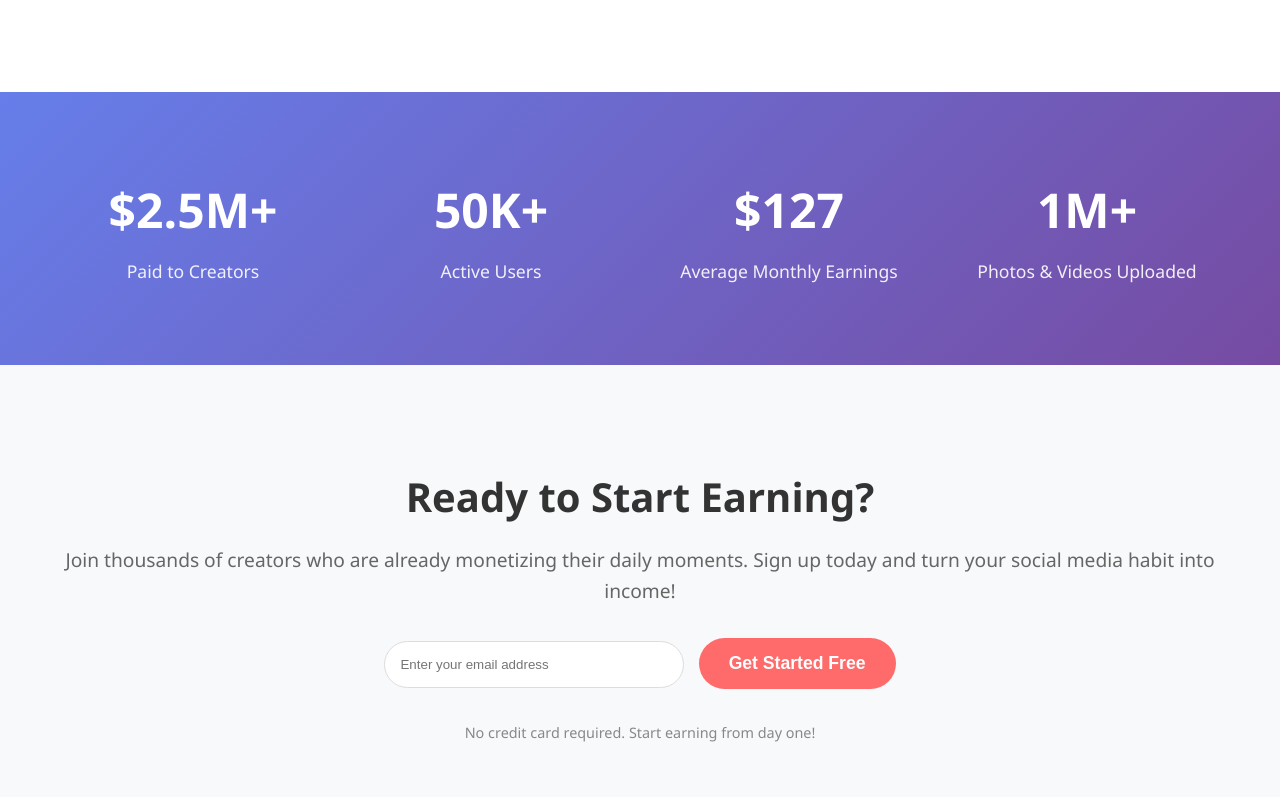
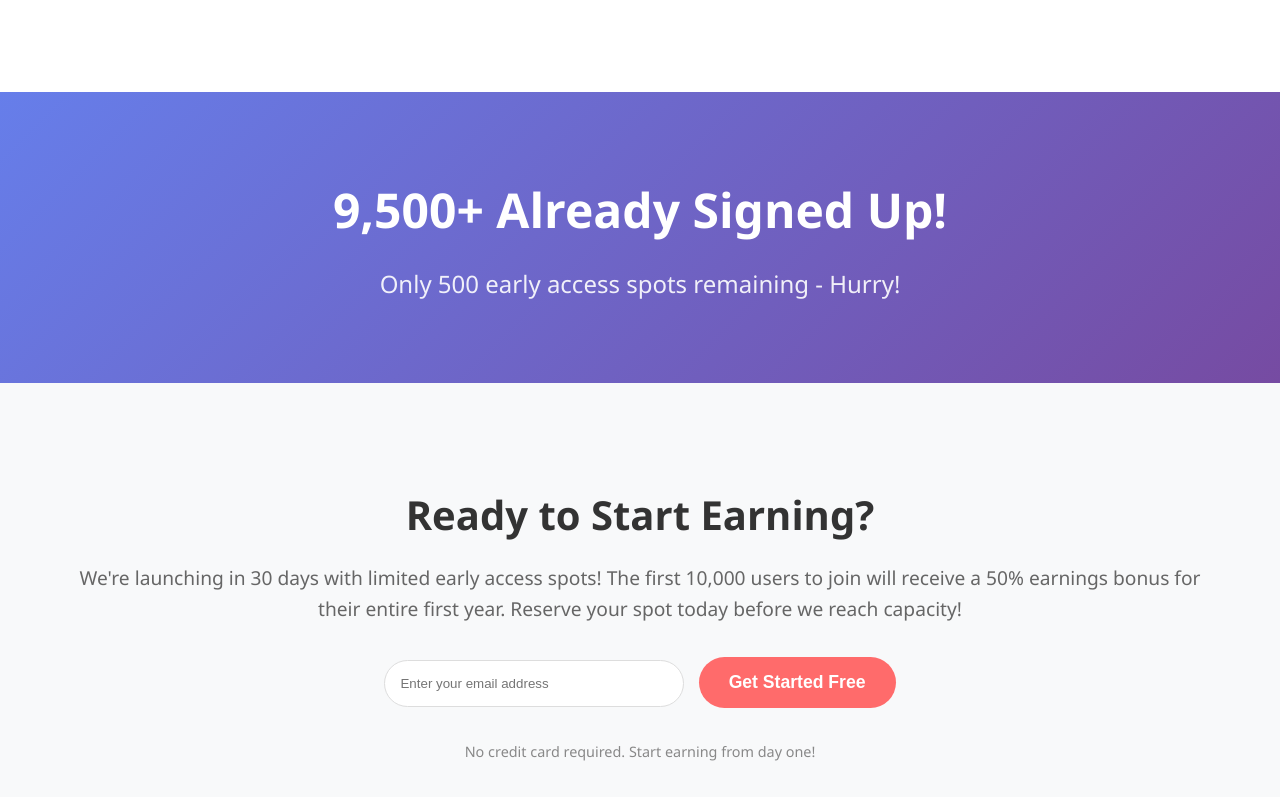
Before and after one commit to Annesya/data-gen-ai, a plain HTML site: page index.html in a window 1280 px wide. Shown: the part 2000-2797 px from the top of the page. Drawn offline with Linux system fonts and the light colour scheme.

Commit message:
Update index.html
small text changes

```diff
--- a/index.html
+++ b/index.html
@@ -354,8 +354,8 @@
     <!-- Hero Section -->
     <section class="hero">
         <div class="container">
-            <h1 class="fade-in-up">Share Your Life, Earn Money</h1>
-            <p class="fade-in-up">The first social platform where your daily moments become income. Upload photos and videos from your everyday life and get paid when they're used!</p>
+            <h1 class="fade-in-up">Share Your Moments, Earn Money</h1>
+            <p class="fade-in-up">The first social platform where your daily moments become income. Upload photos and videos from your everyday life and get paid when they're used for training AI!</p>
             <div class="hero-buttons fade-in-up">
                 <a href="#signup" class="btn-primary">Start Earning Today</a>
                 <a href="#how-it-works" class="btn-secondary">Learn More</a>
@@ -433,25 +433,9 @@
 
     <!-- Stats Section -->
     <section class="stats" id="earnings">
-        <div class="container">
-            <div class="stats-grid">
-                <div class="stat-item">
-                    <h3>$2.5M+</h3>
-                    <p>Paid to Creators</p>
-                </div>
-                <div class="stat-item">
-                    <h3>50K+</h3>
-                    <p>Active Users</p>
-                </div>
-                <div class="stat-item">
-                    <h3>$127</h3>
-                    <p>Average Monthly Earnings</p>
-                </div>
-                <div class="stat-item">
-                    <h3>1M+</h3>
-                    <p>Photos & Videos Uploaded</p>
-                </div>
-            </div>
+        <div class="container" style="text-align: center;">
+            <h2 style="font-size: 3rem; margin-bottom: 1rem;">9,500+ Already Signed Up!</h2>
+            <p style="font-size: 1.5rem; opacity: 0.9;">Only 500 early access spots remaining - Hurry!</p>
         </div>
     </section>
 
@@ -459,7 +443,7 @@
     <section class="final-cta" id="signup">
         <div class="container">
             <h2>Ready to Start Earning?</h2>
-            <p>Join thousands of creators who are already monetizing their daily moments. Sign up today and turn your social media habit into income!</p>
+            <p>We're launching in 30 days with limited early access spots! The first 10,000 users to join will receive a 50% earnings bonus for their entire first year. Reserve your spot today before we reach capacity!</p>
             <div style="margin-bottom: 2rem;">
                 <input type="email" placeholder="Enter your email address" style="padding: 15px; border-radius: 25px; border: 1px solid #ddd; width: 300px; margin-right: 10px;">
                 <button class="btn-primary" style="border: none;">Get Started Free</button>
```
